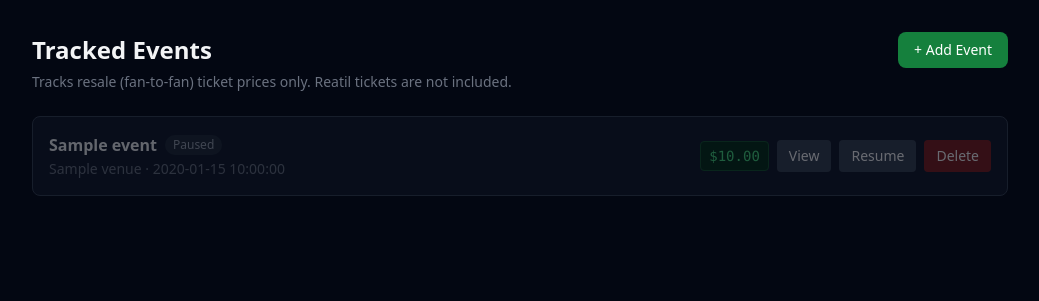
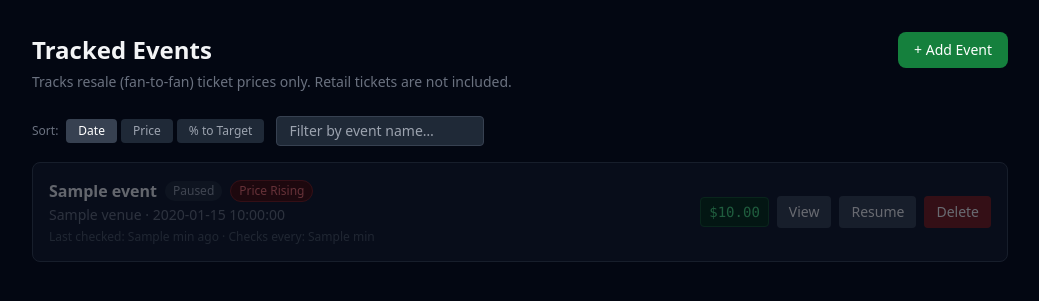
Before and after one commit to Gurshaan-Deol/ticket-tracker, a FastAPI app: template app/templates/dashboard.html in a window 1280 px wide. Shown: the part 61-362 px from the top of the page, without its empty margins (120-1159 px from the left). Run offline with FastAPI, Linux system fonts and the light colour scheme; the template is opened without the code that fills it: most values are stand-ins (such as "Sample title", 1, 10 or a date in 2020); some libraries are stand-ins or nearby versions.

Commit message:
Updates UI

```diff
--- a/app/templates/dashboard.html
+++ b/app/templates/dashboard.html
@@ -10,7 +10,7 @@
     + Add Event
   </button>
 </div>
-<p class="text-sm text-gray-500 mb-6">Tracks resale (fan-to-fan) ticket prices only. Reatil tickets are not included.</p>
+<p class="text-sm text-gray-500 mb-6">Tracks resale (fan-to-fan) ticket prices only. Retail tickets are not included.</p>
 
 <!-- Add Event Panel -->
 <div id="add-form-panel" class="hidden mb-6 p-5 bg-gray-900 rounded-lg border border-gray-700">
@@ -31,6 +31,21 @@
   </form>
 </div>
 
+<!-- Sort & Filter Bar -->
+{% if events %}
+<div class="flex flex-wrap items-center gap-3 mb-4">
+  <div class="flex items-center gap-1">
+    <span class="text-xs text-gray-500 mr-1">Sort:</span>
+    <button class="sort-btn text-xs px-3 py-1 rounded font-medium transition bg-gray-700 text-white" data-sort="date">Date</button>
+    <button class="sort-btn text-xs px-3 py-1 rounded font-medium transition bg-gray-800 text-gray-400 hover:bg-gray-700 hover:text-white" data-sort="price">Price</button>
+    <button class="sort-btn text-xs px-3 py-1 rounded font-medium transition bg-gray-800 text-gray-400 hover:bg-gray-700 hover:text-white" data-sort="pct">% to Target</button>
+  </div>
+  <input id="event-filter" type="text" placeholder="Filter by event name…"
+         class="bg-gray-800 border border-gray-700 rounded px-3 py-1 text-sm text-gray-300
+                focus:outline-none focus:border-green-500 focus:ring-1 focus:ring-green-500 w-52">
+</div>
+{% endif %}
+
 <!-- Events List -->
 {% if not events %}
 <div class="text-center py-20 text-gray-600">
@@ -40,21 +55,56 @@
 {% else %}
 <div class="flex flex-col gap-3" id="events-list">
   {% for e in events %}
+
+  {# --- Status badge colour --- #}
+  {% if e.status == 'Price Rising' %}
+    {% set badge_cls = 'bg-red-950 text-red-400 border-red-900' %}
+  {% elif e.status == 'Price Dropping' %}
+    {% set badge_cls = 'bg-green-950 text-green-400 border-green-900' %}
+  {% elif e.status == 'Near Target' %}
+    {% set badge_cls = 'bg-yellow-950 text-yellow-400 border-yellow-900' %}
+  {% elif e.status == 'Alert Sent' %}
+    {% set badge_cls = 'bg-blue-950 text-blue-400 border-blue-900' %}
+  {% else %}
+    {% set badge_cls = 'bg-gray-800 text-gray-500 border-gray-700' %}
+  {% endif %}
+
   <div id="event-card-{{ e.id }}"
-       class="p-4 bg-gray-900 rounded-lg border border-gray-700
+       class="event-card p-4 bg-gray-900 rounded-lg border border-gray-700
               flex items-center justify-between gap-4 transition
-              {{ 'opacity-40' if not e.is_active else '' }}">
+              {{ 'opacity-40' if not e.is_active else '' }}"
+       data-date="{{ e.sort_date }}"
+       data-price="{{ e.lowest_price if e.lowest_price is not none else 999999 }}"
+       data-pct="{{ e.pct_to_target }}"
+       data-name="{{ e.name | lower }}">
+
     <div class="flex-1 min-w-0">
+      <!-- Name row -->
       <div class="flex items-center gap-2 flex-wrap">
         <span class="font-semibold">{{ e.name }}</span>
         {% if not e.is_active %}
-        <span class="text-xs bg-gray-800 text-gray-400 px-2 py-0.5 rounded-full">Paused</span>
+        <span data-paused-badge class="text-xs bg-gray-800 text-gray-400 px-2 py-0.5 rounded-full">Paused</span>
+        {% endif %}
+        {% if e.target_price is not none %}
+        <span class="text-xs px-2 py-0.5 rounded-full border {{ badge_cls }}">{{ e.status }}</span>
         {% endif %}
       </div>
+
+      <!-- Venue / date -->
       <div class="text-sm text-gray-500 mt-0.5">
         {% if e.venue %}{{ e.venue }}{% endif %}
         {% if e.venue and e.event_date %} · {% endif %}
         {% if e.event_date %}{{ e.event_date }}{% endif %}
+      </div>
+
+      <!-- Refresh info -->
+      <div class="text-xs text-gray-600 mt-1">
+        {% if e.last_checked_mins_ago is not none %}
+          Last checked: {{ 'just now' if e.last_checked_mins_ago == 0 else (e.last_checked_mins_ago ~ ' min ago') }}
+        {% endif %}
+        {% if e.refresh_interval_minutes %}
+          · Checks every: {{ e.refresh_interval_minutes }} min
+        {% endif %}
       </div>
     </div>
 
@@ -113,7 +163,6 @@
         this.dataset.isActive = isNowActive ? 'true' : 'false';
         if (isNowActive) {
           card.classList.remove('opacity-40');
-          // remove Paused badge if present
           const badge = card.querySelector('[data-paused-badge]');
           if (badge) badge.remove();
         } else {
@@ -141,6 +190,55 @@
       }
     });
   });
+
+  // ── Sorting ──────────────────────────────────────────────────────────────
+  let currentSort = 'date';
+
+  function sortCards() {
+    const list = document.getElementById('events-list');
+    if (!list) return;
+    const cards = Array.from(list.querySelectorAll('.event-card'));
+    cards.sort(function (a, b) {
+      if (currentSort === 'date') {
+        return (a.dataset.date || '9999-99-99').localeCompare(b.dataset.date || '9999-99-99');
+      }
+      if (currentSort === 'price') {
+        return (parseFloat(a.dataset.price) || 999999) - (parseFloat(b.dataset.price) || 999999);
+      }
+      if (currentSort === 'pct') {
+        return (parseFloat(a.dataset.pct) || 9999) - (parseFloat(b.dataset.pct) || 9999);
+      }
+      return 0;
+    });
+    cards.forEach(function (card) { list.appendChild(card); });
+  }
+
+  document.querySelectorAll('.sort-btn').forEach(function (btn) {
+    btn.addEventListener('click', function () {
+      currentSort = this.dataset.sort;
+      document.querySelectorAll('.sort-btn').forEach(function (b) {
+        b.classList.remove('bg-gray-700', 'text-white');
+        b.classList.add('bg-gray-800', 'text-gray-400');
+      });
+      this.classList.remove('bg-gray-800', 'text-gray-400');
+      this.classList.add('bg-gray-700', 'text-white');
+      sortCards();
+    });
+  });
+
+  // ── Filtering ─────────────────────────────────────────────────────────────
+  const filterInput = document.getElementById('event-filter');
+  if (filterInput) {
+    filterInput.addEventListener('input', function () {
+      const q = this.value.toLowerCase();
+      document.querySelectorAll('.event-card').forEach(function (card) {
+        card.style.display = (card.dataset.name || '').includes(q) ? '' : 'none';
+      });
+    });
+  }
+
+  // Apply default sort on load
+  sortCards();
 </script>
 
 {% endblock %}
```
Also changed, not shown: app/api/routes.py (+100 -21 lines).
